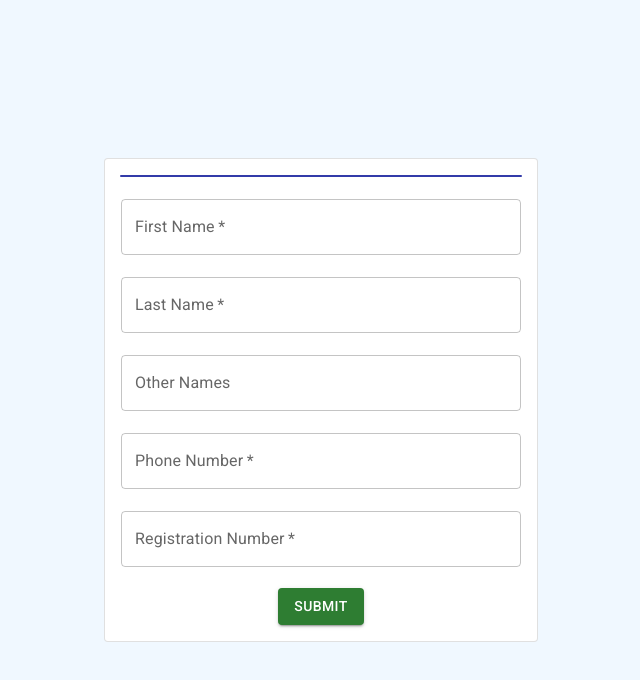
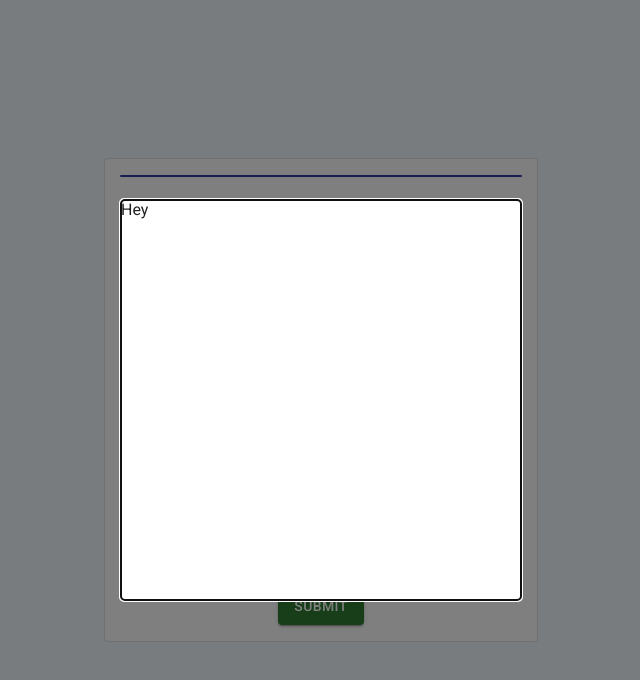
Before and after one commit to MaorBemdoo/Registration-Form, a React (Vite) app: page / in a window 1280 px wide. Shown: the top 680 px of the page, without its empty margins (319-959 px from the left). Built offline with nearby package versions, Linux system fonts and the light colour scheme.

Commit message:
Added a modal

```diff
--- a/src/App.jsx
+++ b/src/App.jsx
@@ -7,6 +7,7 @@ import FormHelperText from "@mui/material/FormHelperText"
 import {GlobalStyles} from "./GlobalStyles"
 import { useState, useRef, useEffect } from "react"
 import FormLabel from '@mui/material/FormLabel'
+import Modal from '@mui/material/Modal'
 
 function App() {
 
@@ -138,6 +139,7 @@ function App() {
   return (
     <Card component="form" method="post" variant="outlined" sx={CardStyle}>
       <GlobalStyles/>
+      <Modal open="true" children={<Card variant="outlined" sx={{width: "400px", height: "400px", position: "absolute", top: "50%", left: "50%", transform: "translate(-50%, -50%)"}}>Hey</Card>}/>
       <Card variant="outlined" sx={{color: "white", backgroundColor: "#3a43c0", width: "400px"}}></Card>
       <Card variant="outlined" sx={{color: "white", backgroundColor: "#d41d1d", padding: "1em", width: "calc(400px - 2em)"}} hidden={!(uniError)}>All fields with * are required</Card>
       <FormControl variant="outlined" color="success" error={fnError || uniError} fullWidth required>
```
